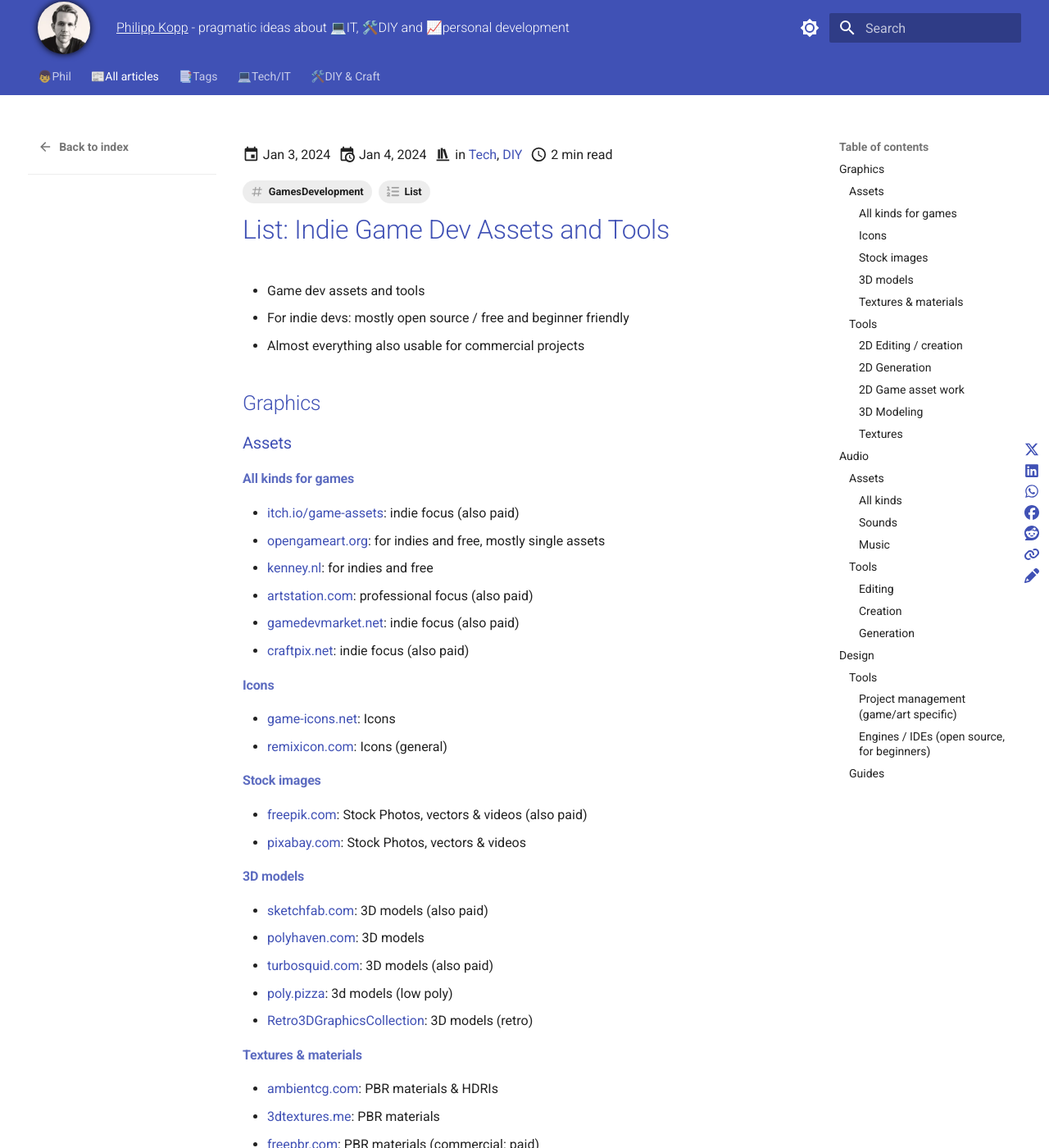
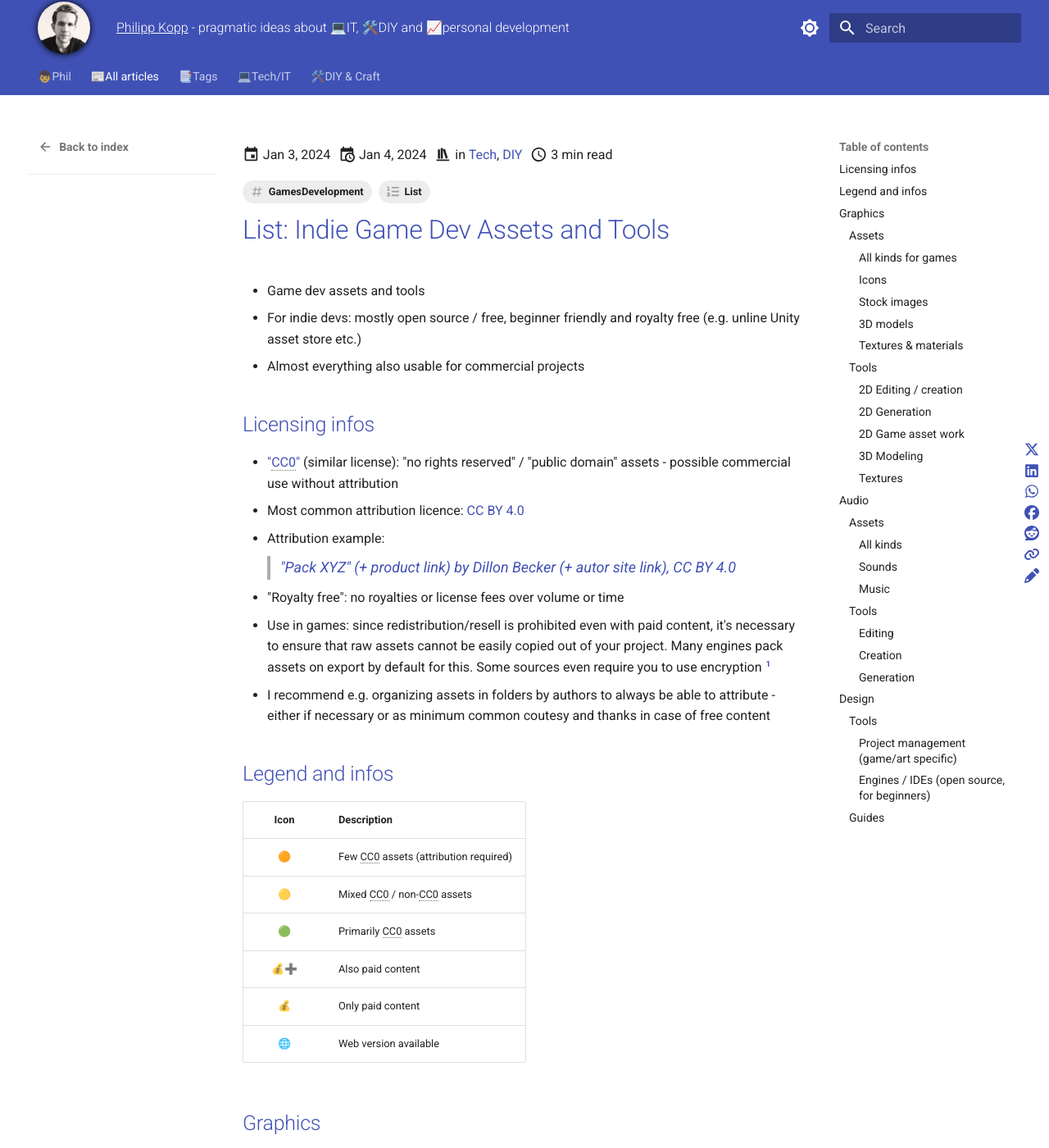
Before and after one commit to phil-m-kopp/phil-m-kopp.github.io, an MkDocs documentation site: the page built from docs/articles/posts/diy/list-game-dev-assets-tools/list-game-dev-assets-tools.md, in a window 1280 px wide and 1400 px high. Shown: the whole window at 82% size. Built offline with MkDocs 1.6.1 and Material for MkDocs 9.7.7, drawn with Linux system fonts in a browser that asks for light colours; comment, search, counter and statistics services are not loaded; some of the changed text lies outside the part shown.

Commit message:
List: Indie Game Dev Assets and Tools licensing

```diff
--- a/docs/articles/posts/diy/list-game-dev-assets-tools/list-game-dev-assets-tools.md
+++ b/docs/articles/posts/diy/list-game-dev-assets-tools/list-game-dev-assets-tools.md
@@ -8,15 +8,40 @@
 categories:
   - Tech
   - DIY
-description: Indie game dev assets and tools (mostly open source game / free)
+description: Indie game dev assets and tools (mostly free, open source, without usage restriction)
 comments: true
 ---
 
 - Game dev assets and tools
-- For indie devs: mostly open source / free and beginner friendly
+- For indie devs: mostly open source / free, beginner friendly and royalty free (e.g. unline Unity asset store etc.)
 - Almost everything also usable for commercial projects
 
 <!--more-->
+
+## Licensing infos
+
+- ["CC0"](https://creativecommons.org/publicdomain/zero/1.0/deed) (similar license): "no rights reserved" / "public domain" assets - possible commercial use without attribution
+- Most common attribution licence: [CC BY 4.0](https://creativecommons.org/licenses/by/4.0/deed)
+- Attribution example:
+
+	> "Pack XYZ" (+ product link) by Dillon Becker (+ autor site link), [CC BY 4.0](https://creativecommons.org/licenses/by/4.0/deed)
+
+- "Royalty free": no royalties or license fees over volume or time
+- Use in games: since redistribution/resell is prohibited even with paid content, it's necessary to ensure that raw assets cannot be easily copied out of your project. Many engines pack assets on export by default for this. Some sources even require you to use encryption [^turbosquid]
+- I recommend e.g. organizing assets in folders by authors to always be able to attribute - either if necessary or as minimum common coutesy and thanks in case of free content
+
+[^turbosquid]: E.g. see turbosquid ["Access to 3D Models"](https://blog.turbosquid.com/turbosquid-3d-model-license/)
+
+## Legend and infos
+
+| Icon  | Description                           |
+| :---: | ------------------------------------- |
+|  🟠  | Few CC0 assets (attribution required) |
+|  🟡  | Mixed CC0 / non-CC0 assets            |
+|  🟢  | Primarily CC0 assets                  |
+| 💰➕ | Also paid content                     |
+|  💰  | Only paid content                     |
+|  🌐  | Web version available                 |
 
 ## Graphics
 
@@ -24,38 +49,38 @@
 
 #### All kinds for games
 
-- [itch.io/game-assets](https://itch.io/game-assets): indie focus (also paid)
-- [opengameart.org](https://opengameart.org): for indies and free, mostly single assets
-- [kenney.nl](https://kenney.nl): for indies and free
-- [artstation.com](https://www.artstation.com): professional focus (also paid)
-- [gamedevmarket.net](https://www.gamedevmarket.net/): indie focus (also paid)
-- [craftpix.net](https://craftpix.net/): indie focus (also paid)
+- [itch.io/game-assets](https://itch.io/game-assets) 🟢 💰➕
+- [opengameart.org](https://opengameart.org) 🟡
+- [kenney.nl](https://kenney.nl) 🟢 💰➕
+- [gamedevmarket.net](https://www.gamedevmarket.net/) 🟢 💰➕
+- [craftpix.net](https://craftpix.net/) 🟢 💰➕ (2D focus)
 
 #### Icons
 
-- [game-icons.net](https://game-icons.net): Icons
-- [remixicon.com](https://remixicon.com): Icons (general)
+- [game-icons.net](https://game-icons.net): Icons 🟢
+- [remixicon.com](https://remixicon.com): Icons (general) 🟢
 
 #### Stock images
 
-- [freepik.com](https://www.freepik.com): Stock Photos, vectors & videos (also paid)
-- [pixabay.com](https://pixabay.com): Stock Photos, vectors & videos
+- [freepik.com](https://www.freepik.com): Stock Photos, vectors & videos 🟡 💰➕
+- [pixabay.com](https://pixabay.com): Stock Photos, vectors & videos 🟢
+- [pexels.com/](https://www.pexels.com/): Stock Photos & videos 🟢
 
 #### 3D models
 
-- [sketchfab.com](https://sketchfab.com): 3D models (also paid)
-- [polyhaven.com](https://polyhaven.com): 3D models
-- [turbosquid.com](https://www.turbosquid.com): 3D models (also paid)
-- [poly.pizza](https://poly.pizza): 3d models (low poly)
+- [sketchfab.com](https://sketchfab.com): 3D models 🟡 💰➕
+- [polyhaven.com](https://polyhaven.com): 3D models 🟢
+- [turbosquid.com](https://www.turbosquid.com): 3D models 🟡 💰➕
+- [poly.pizza](https://poly.pizza): 3d models (low poly) 🟡
 - [Retro3DGraphicsCollection](https://github.com/Miziziziz/Retro3DGraphicsCollection): 3D models (retro)
 
 #### Textures & materials
 
-- [ambientcg.com](https://ambientcg.com): PBR materials & HDRIs
-- [3dtextures.me](https://3dtextures.me): PBR materials
-- [freepbr.com](https://freepbr.com): PBR materials (commercial: paid)
-- [soundimage.org](https://soundimage.org/images-home-page): Textures
-- [content.minetest.net](https://content.minetest.net/packages/?type=txp): Textures (Minecraft style)
+- [ambientcg.com](https://ambientcg.com): PBR materials & HDRIs 🟢
+- [3dtextures.me](https://3dtextures.me): PBR materials 🟢
+- [freepbr.com](https://freepbr.com): PBR materials 🟠 (commercial use: 💰)
+- [soundimage.org](https://soundimage.org/images-home-page): Textures 🟠
+- [content.minetest.net](https://content.minetest.net/packages/?type=txp): Textures (Minecraft style) 🟡
 
 ### Tools
 
@@ -65,18 +90,18 @@
 	- [GIMP](https://www.gimp.org)
 	- [paint.NET](https://www.getpaint.net/index.html)
 	- [krita](https://krita.org/)
-	- [Affinity Photo](https://affinity.serif.com/en-us/photo/) (paid)
+	- [Affinity Photo](https://affinity.serif.com/en-us/photo/) 💰
 - **Vector**
 	- [inkscape](https://inkscape.org/de)
-	- [vectr](https://vectr.com/) (web)
-	- [Affinity Designer](https://affinity.serif.com/en-us/designer/) (paid)
+	- [vectr](https://vectr.com/) 🌐
+	- [Affinity Designer](https://affinity.serif.com/en-us/designer/) 💰
 - **Pixel & animation**
-	- [pixelorama](https://orama-interactive.itch.io/pixelorama) (web)
-	- [piskel](https://www.piskelapp.com/) (web)
+	- [pixelorama](https://orama-interactive.itch.io/pixelorama) 🌐
+	- [piskel](https://www.piskelapp.com/) 🌐
 	- [graphicsgale](https://graphicsgale.com/)
 	- [libresprite](https://libresprite.github.io/)
-	- [aseprite](https://www.aseprite.org) (paid)
-	- [pyxeledit](https://pyxeledit.com/) (paid)
+	- [aseprite](https://www.aseprite.org) 💰
+	- [pyxeledit](https://pyxeledit.com/) 💰
 - **Animation (general)**
     - [synfig](https://www.synfig.org/)
     - [pencil2d](https://www.pencil2d.org/)
@@ -87,11 +112,21 @@
 
 #### 2D Generation
 
-- **General**
-	- [stablediffusionweb.com](https://stablediffusionweb.com)
-	- [AUTOMATIC1111/stable-diffusion-webui](https://github.com/AUTOMATIC1111/stable-diffusion-webui)
+- **Text to image only**
+	- [stablediffusionweb.com](https://stablediffusionweb.com) 🌐 🟢
+    - [perchance.org/ai-photo-generator](https://perchance.org/ai-photo-generator) 🌐 🟢
+    - [deepai.org/text2img](https://deepai.org/machine-learning-model/text2img) 🌐 🟢
+	- [craiyon](https://www.craiyon.com/) 🌐 🟠 💰➕
+	- [freepik.com/ai/image-editor](https://www.freepik.com/ai/image-editor) 🌐 🟢 💰➕ (rate limited)
+	- [midjourney](https://www.midjourney.com) 🌐 🟢 💰
+- **Image/Scrible to image**:
+    - [dezgo.com](https://dezgo.com/) 🌐 🟢
+    - [freepik.com/pikaso](https://www.freepik.com/pikaso/) 🌐 🟢 💰➕
+    - [scribblediffusion.com](https://scribblediffusion.com/) 🌐 🟢
+    - [scribbletoimage.com](https://scribbletoimage.com/) 🌐 🟢
+    - [AUTOMATIC1111/stable-diffusion-webui](https://github.com/AUTOMATIC1111/stable-diffusion-webui) 🟢
 - **Maps**
-	- [watabou](https://watabou.github.io/#)
+	- [watabou](https://watabou.github.io/#) 🌐 🟢
 
 #### 2D Game asset work
 
@@ -106,9 +141,9 @@
 	- [2dimagefilter](https://github.com/Hawkynt/2dimagefilter)
 - **Pixel art conversion**
 	- [slk-img2pixel](https://captain4lk.itch.io/slk-img2pixel)
-	- [pixatool](https://kronbits.itch.io/pixatool) (paid)
-	- [pixelover](https://deakcor.itch.io/pixelover) (paid)
-	- [pixel-composer](https://makham.itch.io/pixel-composer) (paid)
+	- [pixatool](https://kronbits.itch.io/pixatool) 💰
+	- [pixelover](https://deakcor.itch.io/pixelover) 💰
+	- [pixel-composer](https://makham.itch.io/pixel-composer) 💰
 - **Maps / Levels**
     - [Tiled](https://www.mapeditor.org/)
     - [LDtk](https://ldtk.io/)
@@ -120,18 +155,18 @@
 	- [Blender](https://www.blender.org)
 - **Low poly**
 	- [blockbench](https://www.blockbench.net/)
-	- [picocad](https://johanpeitz.itch.io/picocad) (paid)
-	- [crocotile3d](http://www.crocotile3d.com/) (paid)
-	- [assetforge](https://kenney.itch.io/assetforge) (paid)
+	- [picocad](https://johanpeitz.itch.io/picocad) 💰
+	- [crocotile3d](http://www.crocotile3d.com/) 💰
+	- [assetforge](https://kenney.itch.io/assetforge) 💰
 - **Voxel**
 	- [MagicaVoxel](https://ephtracy.github.io)
 	- [voxedit](https://www.voxedit.io)
-	- [megavoxels](https://www.megavoxels.com)
-	- [Kenney Shape](https://kenney.nl/tools/kenney-shape?kenshape) (paid)
+	- [goxel](https://goxel.xyz/) 🌐
+	- [Kenney Shape](https://kenney.nl/tools/kenney-shape?kenshape) 💰
 - **Pose**
-	- [posemy.art](https://posemy.art) (web)
-	- [justsketch.me](https://justsketch.me) (web)
-	- [magicposer.com](https://webapp.magicposer.com) (web)
+	- [posemy.art](https://posemy.art) 🌐
+	- [justsketch.me](https://justsketch.me) 🌐
+	- [magicposer.com](https://webapp.magicposer.com) 🌐
 
 #### Textures
 
@@ -146,28 +181,28 @@
 
 #### All kinds
 
-- [itch.io/game-assets](https://itch.io/game-assets): indie focus (also paid)
-- [opengameart.org](https://opengameart.org): for indies and free, mostly single assets
-- [pixabay.com](https://pixabay.com): general, free, single asset only
-- [sampleswap.com](https://sampleswap.com): general, mixed single assets/packs (also paid)
-- [gamedevmarket.net](https://www.gamedevmarket.net/): indie focus (also paid)
+- [itch.io/game-assets](https://itch.io/game-assets) 🟢 💰➕
+- [opengameart.org](https://opengameart.org) 🟡
+- [pixabay.com](https://pixabay.com) 🟢
+- [sampleswap.com](https://sampleswap.com) 🟡 💰➕
+- [gamedevmarket.net](https://www.gamedevmarket.net/) 🟢 💰➕
 
 #### Sounds
 
-- [freesound.org](https://freesound.org): general, various licences
-- [zapsplat.com](https://www.zapsplat.com): general, mostly single assets (also paid)
-- [soundly.com](https://getsoundly.com/): general (also paid)
-- [kenney.nl](https://kenney.nl): indie focus, free packs
-- [sonniss.com/gameaudiogdc](https://sonniss.com/gameaudiogdc): general, free packs (also paid)
-- [99sounds.org](https://99sounds.org): general, free packs
-- [freetousesounds.com](https://www.freetousesounds.com): general, free packs (also paid)
-- [gamesounds.xyz](https://gamesounds.xyz): indie focus, free packs
+- [freesound.org](https://freesound.org) 🟡
+- [zapsplat.com](https://www.zapsplat.com) 🟠 💰➕ (rate limited)
+- [soundly.com](https://getsoundly.com/) 🟢 💰➕
+- [kenney.nl](https://kenney.nl) 🟢 💰➕
+- [sonniss.com/gameaudiogdc](https://sonniss.com/gameaudiogdc) 🟢 💰➕
+- [99sounds.org](https://99sounds.org) 🟢
+- [freetousesounds.com](https://www.freetousesounds.com) 🟡 💰➕
+- [gamesounds.xyz](https://gamesounds.xyz) 🟢
 
 #### Music
 
-- [filmmusic.io](https://filmmusic.io): general (also paid)
-- [soundimage.org](https://soundimage.org): general (also paid)
-- [darrencurtismusic.com](https://www.darrencurtismusic.com): general
+- [filmmusic.io](https://filmmusic.io) 🟠 💰➕
+- [soundimage.org](https://soundimage.org) 🟠 💰➕
+- [darrencurtismusic.com](https://www.darrencurtismusic.com) 🟠
 
 ### Tools
 
```
Also changed, not shown: other parts of docs/articles/posts/diy/list-game-dev-assets-tools/list-game-dev-assets-tools.md (+8 -7 lines), docs/articles/posts/tech/guide-make-website-build-up-personal-brand/guide-make-website-build-up-personal-brand.md (+43 -43 lines), includes/glossary.md (+2 -1 lines).
